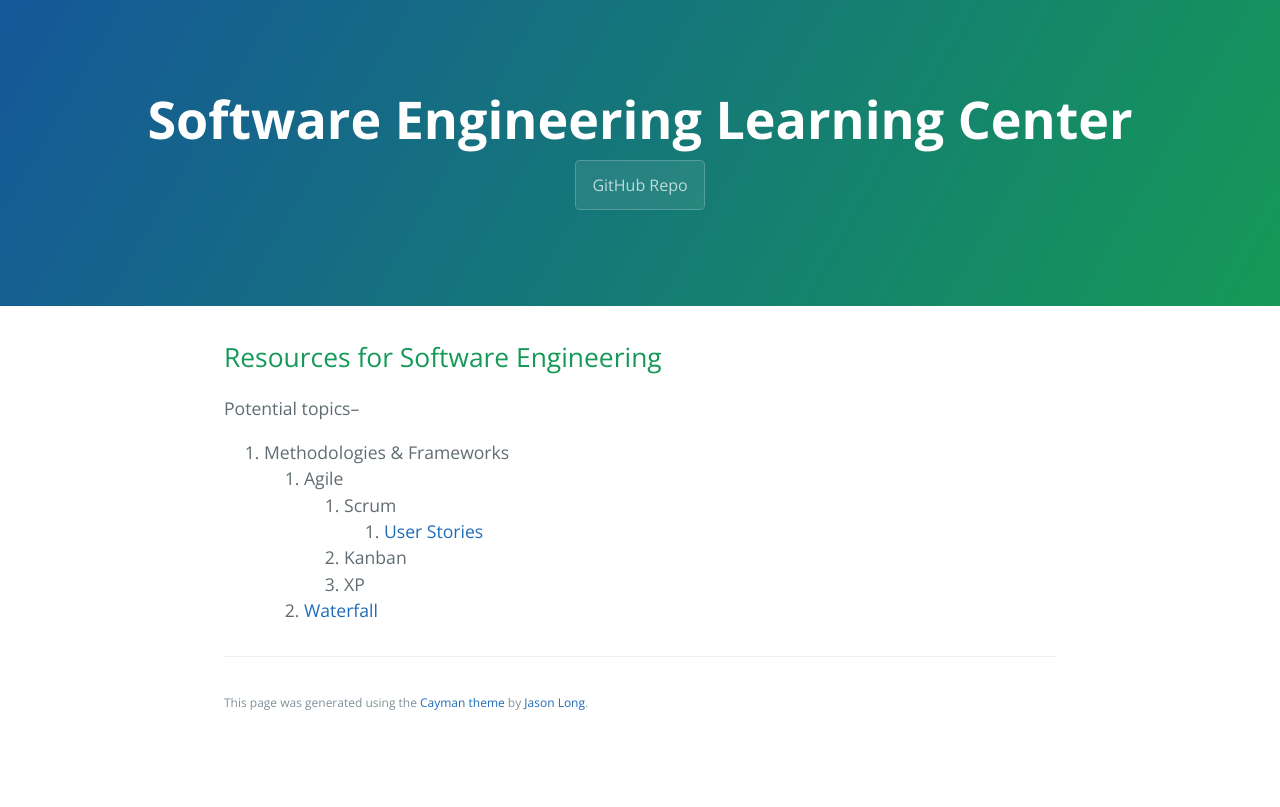
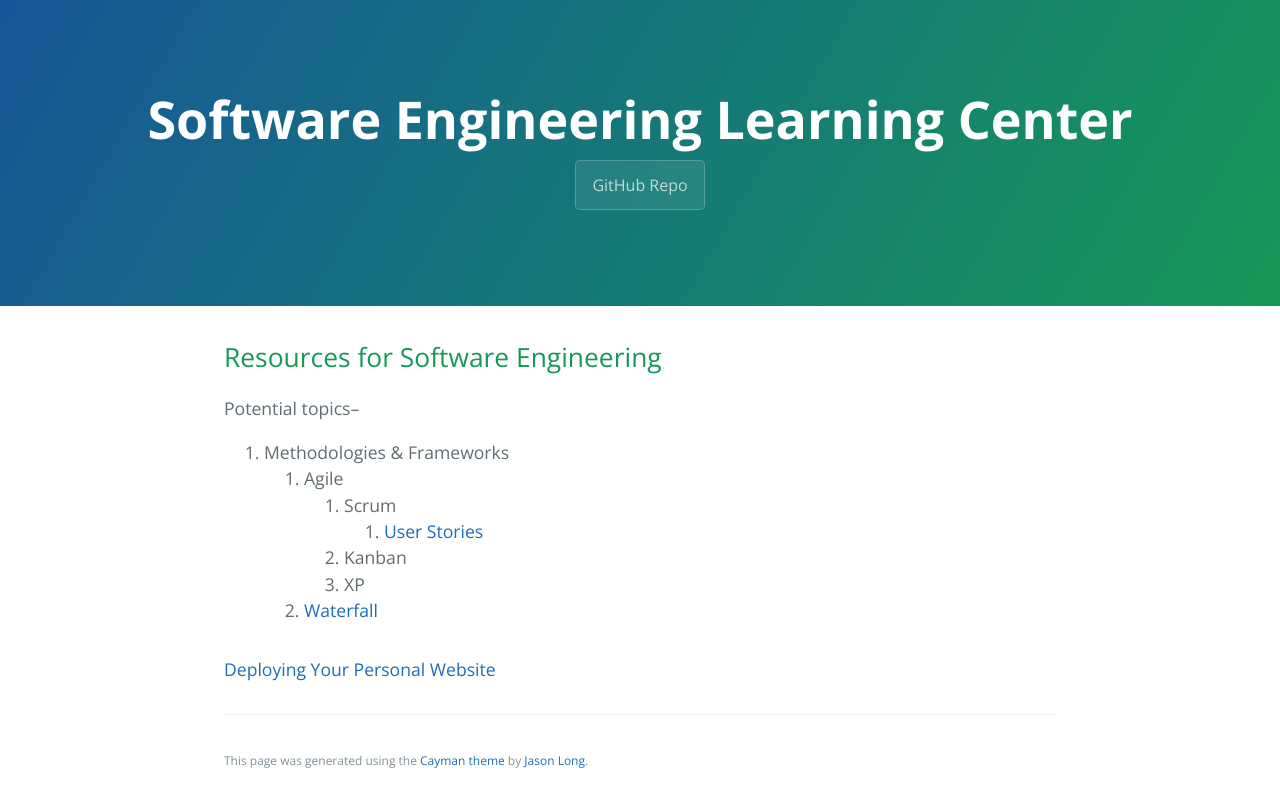
Before and after one commit to learning-software-engineering/learning-software-engineering.github.io, a Jekyll site: the page built from Topics/Software_Engineering.md, in a window 1280 px wide. Shown: the top 807 px of the page. Built offline with Jekyll 4.4.1, drawn with Linux system fonts in a browser that asks for light colours; our own code applies the rules of GitHub Pages for plain Markdown files.

Commit message:
update Software_Engineering.md to include topic

```diff
--- a/Topics/Software_Engineering.md
+++ b/Topics/Software_Engineering.md
@@ -9,3 +9,5 @@ Potential topics--
         2. Kanban
         3. XP
     2. [Waterfall](./Software_Engineering/Waterfall.md)
+
+#### [Deploying Your Personal Website](./Software_Engineering/Deploying_Personal_Website.md)
```
